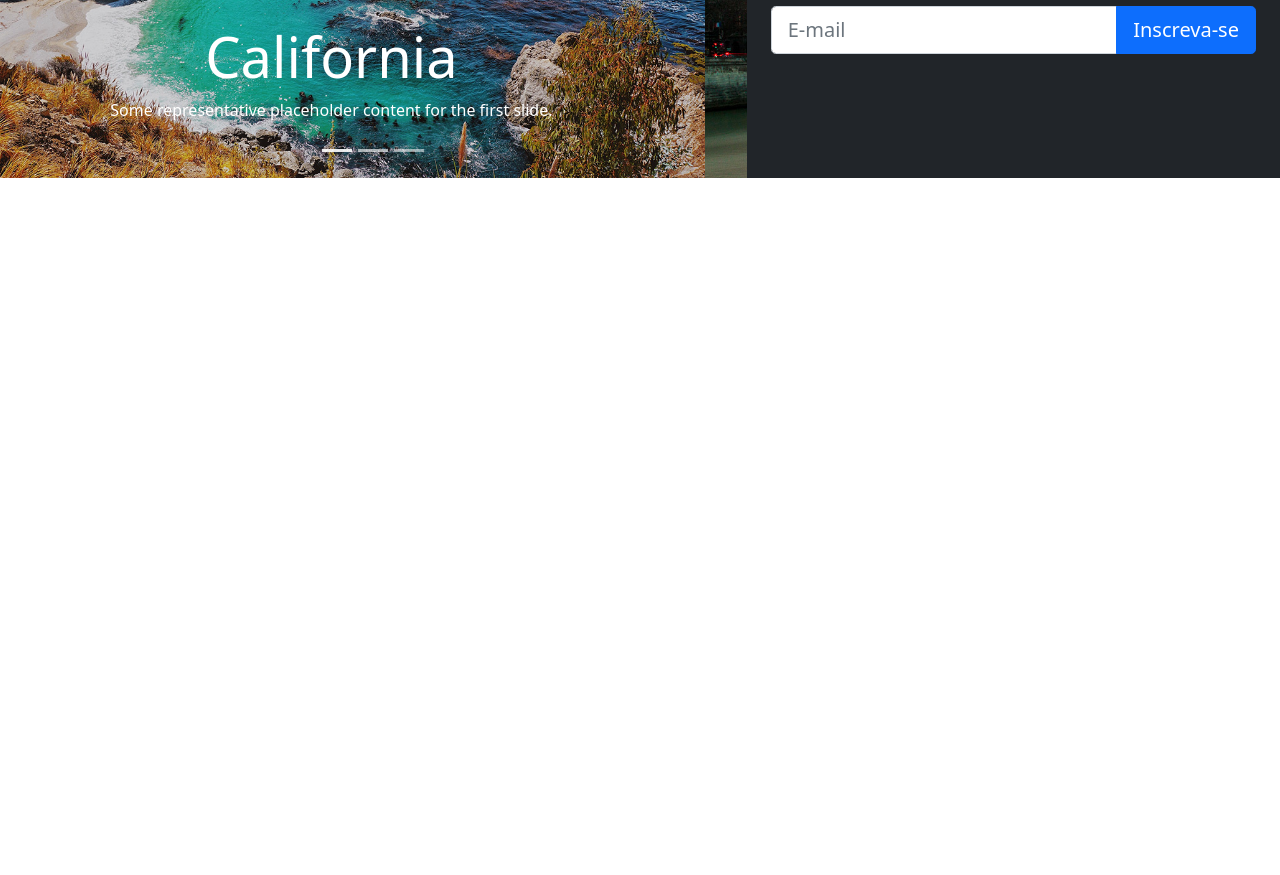
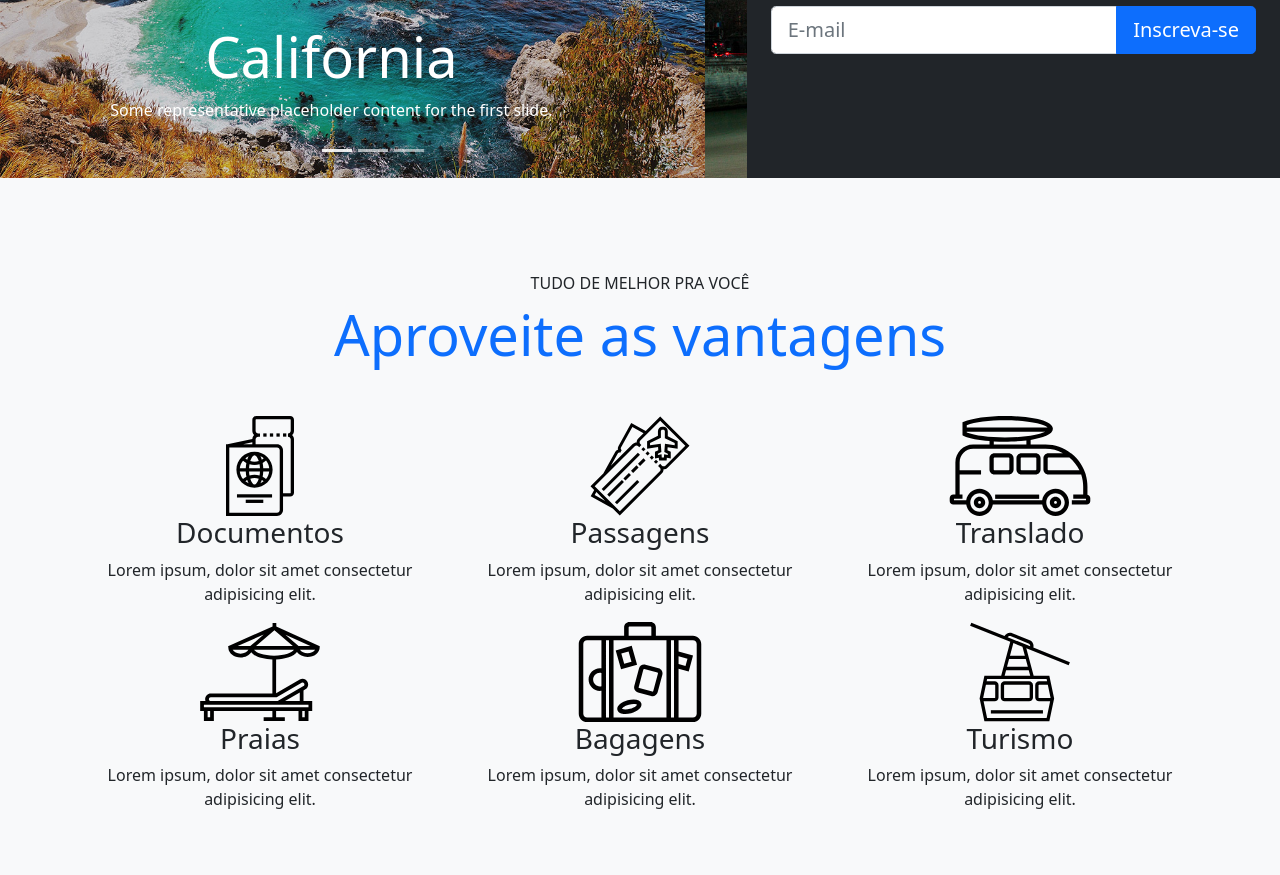
Before and after one commit to Rohrribeiro/projeto-caravan, a plain HTML site: page index.html in a window 1280 px wide. Shown: the part 395-1270 px from the top of the page. Before the commit the page ends 800 px from the top, so only its background shows below. Drawn offline with nearby package versions, Linux system fonts and the light colour scheme.

Commit message:
Section Vantagens - OK

```diff
--- a/index.html
+++ b/index.html
@@ -65,10 +65,8 @@
           <div class="carousel-indicators">
             <button type="button" data-bs-target="#carouselCidades" data-bs-slide-to="0" class="active"
               aria-current="true" aria-label="Slide 1"></button>
-            <button type="button" data-bs-target="#carouselCidades" data-bs-slide-to="1"
-              aria-label="Slide 2"></button>
-            <button type="button" data-bs-target="#carouselCidades" data-bs-slide-to="2"
-              aria-label="Slide 3"></button>
+            <button type="button" data-bs-target="#carouselCidades" data-bs-slide-to="1" aria-label="Slide 2"></button>
+            <button type="button" data-bs-target="#carouselCidades" data-bs-slide-to="2" aria-label="Slide 3"></button>
           </div>
           <div class="carousel-inner">
             <div class="carousel-item active">
@@ -93,13 +91,11 @@
               </div>
             </div>
           </div>
-          <button class="carousel-control-prev" type="button" data-bs-target="#carouselCidades"
-            data-bs-slide="prev">
+          <button class="carousel-control-prev" type="button" data-bs-target="#carouselCidades" data-bs-slide="prev">
             <span class="carousel-control-prev-icon" aria-hidden="true"></span>
             <span class="visually-hidden">Anterior</span>
           </button>
-          <button class="carousel-control-next" type="button" data-bs-target="#carouselCidades"
-            data-bs-slide="next">
+          <button class="carousel-control-next" type="button" data-bs-target="#carouselCidades" data-bs-slide="next">
             <span class="carousel-control-next-icon" aria-hidden="true"></span>
             <span class="visually-hidden">Próximo</span>
           </button>
@@ -122,6 +118,67 @@
     </div>
   </section>
 
+  <!-- Vantagens -->
+  <section class="py-5 bg-light text-center">
+    <div class="container">
+      <div class="my-5">
+        <span class="h6  d-block ">TUDO DE MELHOR PRA VOCÊ</span>
+        <h2 class="display-4 text-primary">Aproveite as vantagens</h2>
+      </div>
+
+      <div class="row">
+        <div class="col-xl-4 col-md-6">
+          <div style="height:100px" class="d-flex justify-content-center">
+            <img src="img/icones/passaporte.svg" alt="">
+          </div>
+          <h3>Documentos</h3>
+          <p>Lorem ipsum, dolor sit amet consectetur adipisicing elit.</p>
+        </div>
+
+        <div class="col-xl-4 col-md-6">
+          <div style="height:100px" class="d-flex justify-content-center">
+            <img src="img/icones/passagens.svg" alt="">
+          </div>
+          <h3>Passagens</h3>
+          <p>Lorem ipsum, dolor sit amet consectetur adipisicing elit.</p>
+        </div>
+
+        <div class="col-xl-4 col-md-6">
+          <div style="height:100px" class="d-flex justify-content-center">
+            <img src="img/icones/translado.svg" alt="">
+          </div>
+          <h3>Translado</h3>
+          <p>Lorem ipsum, dolor sit amet consectetur adipisicing elit.</p>
+        </div>
+
+        <div class="col-xl-4 col-md-6">
+          <div style="height:100px" class="d-flex justify-content-center">
+            <img src="img/icones/praias.svg" alt="">
+          </div>
+          <h3>Praias</h3>
+          <p>Lorem ipsum, dolor sit amet consectetur adipisicing elit.</p>
+        </div>
+
+        <div class="col-xl-4 col-md-6">
+          <div style="height:100px" class="d-flex justify-content-center">
+            <img src="img/icones/bagagens.svg" alt="">
+          </div>
+          <h3>Bagagens</h3>
+          <p>Lorem ipsum, dolor sit amet consectetur adipisicing elit.</p>
+        </div>
+
+        <div class="col-xl-4 col-md-6">
+          <div style="height:100px" class="d-flex justify-content-center">
+            <img src="img/icones/turismo.svg" alt="">
+          </div>
+          <h3>Turismo</h3>
+          <p>Lorem ipsum, dolor sit amet consectetur adipisicing elit.</p>
+        </div>
+      </div>
+    </div>
+  </section>
+
+
   <!-- SCRIPT -->
   <div>
     <script src="https://cdn.jsdelivr.net/npm/bootstrap@5.1.3/dist/js/bootstrap.bundle.min.js"
```
